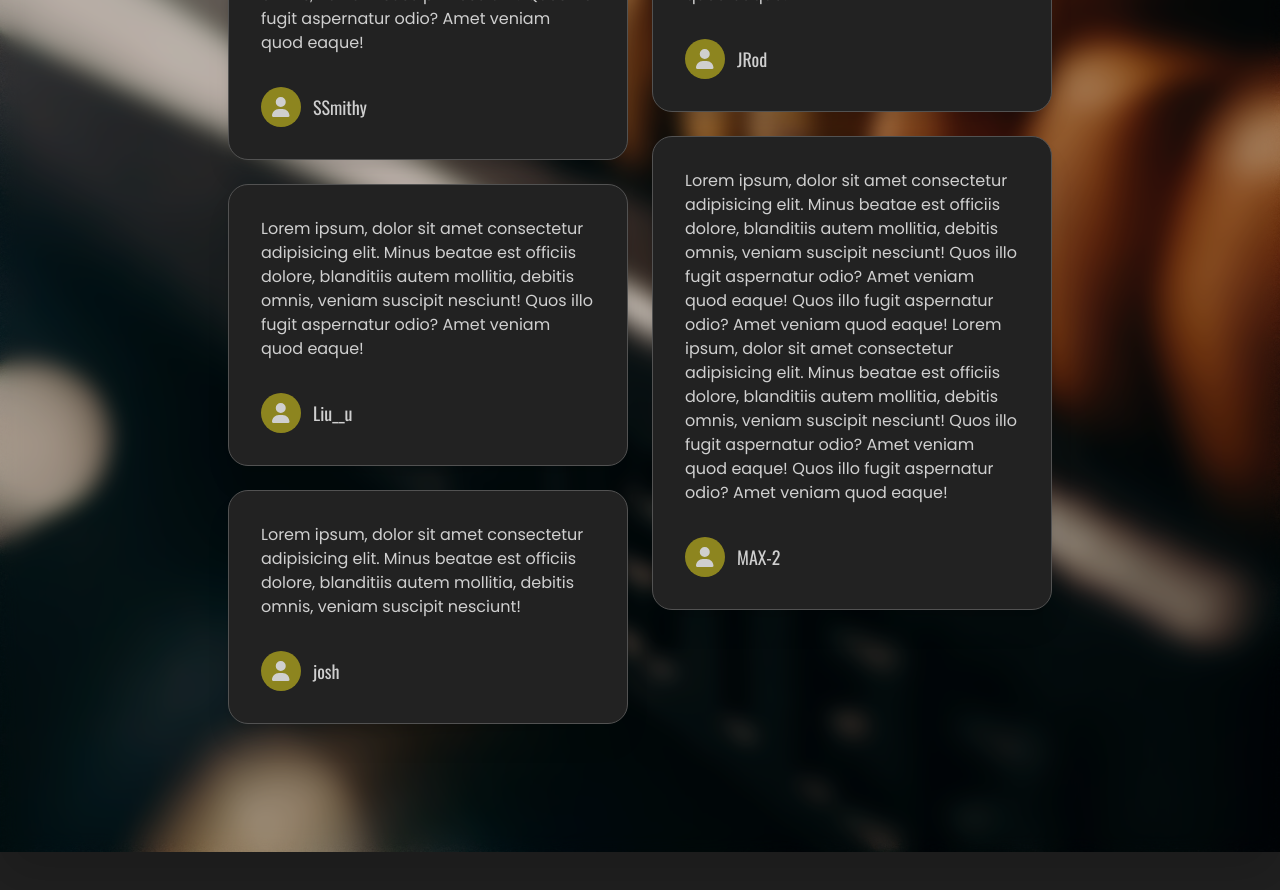
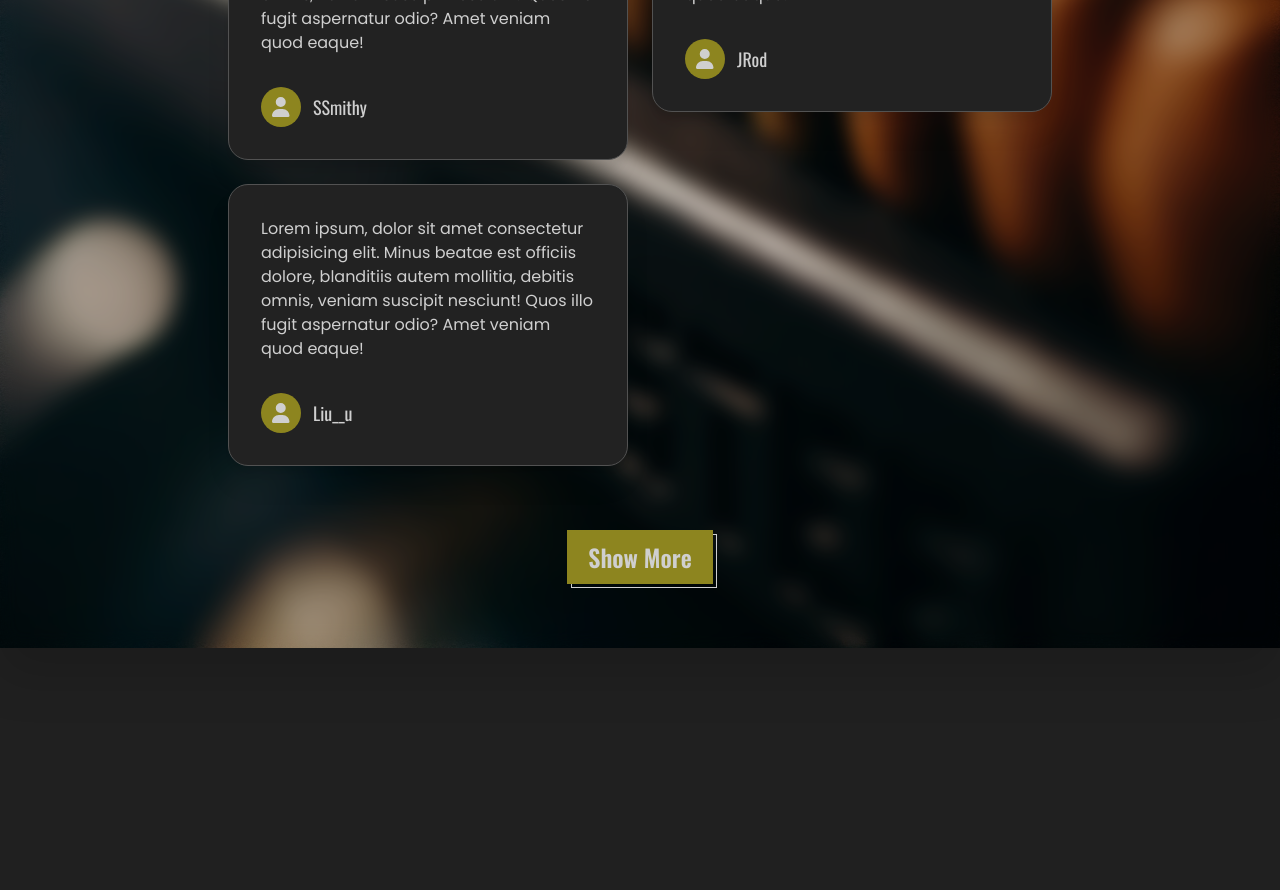
Before and after one commit to TLNRB/kxYorkville, a Vue app in the folder kxYorkville/: page / in a window 1280 px wide. Shown: the part 4600-5490 px from the top of the page. After the commit the page ends 5312 px from the top, so only its background shows below. Built offline with nearby package versions, Linux system fonts and the light colour scheme.

Commit message:
reviews display based on column

```diff
--- a/kxYorkville/src/components/HomePage/Reviews/Reviews.vue
+++ b/kxYorkville/src/components/HomePage/Reviews/Reviews.vue
@@ -1,25 +1,103 @@
 <script setup>
+import { ref } from 'vue'
 /* ----- Import assets ----- */
 import Title from '../../UI/Title.vue'
+import Button from '../../UI/Button.vue'
 import Review from '../Reviews/Review.vue'
 import reviewsDB from '../../../data/reviewsDB.js'
 
 //Prop handling
-const { img, imgMobile, isMobile, isDesktopLarge } = defineProps([
+const { img, imgMobile, isMobile, isDesktopMedium, isDesktopLarge } = defineProps([
   'img',
   'imgMobile',
   'isMobile',
+  'isDesktopMedium',
   'isDesktopLarge'
 ])
 const bgImg = `background-image: url('${img}')`
 const bgImgMobile = `background-image: url('${imgMobile}')`
 
 /* ---------- Filtering reviews based on column value ---------- */
+let reviewsToShowSmall = ref(reviewsDB.length > 5 ? 5 : reviewsDB.length)
+let reviewsToShowLarge = ref(reviewsDB.length > 8 ? 8 : reviewsDB.length)
+let reviewDefaultState = ref(true)
+
+const seeMoreReviews = () => {
+  if (isDesktopLarge) {
+    if (reviewsDB.length == reviewsToShowLarge.value) {
+      return
+    } else if (reviewsDB.length > reviewsToShowLarge.value + 5) {
+      reviewsToShowLarge.value += 5
+      reviewFilterThree(1)
+      reviewFilterThree(2)
+      reviewFilterThree(3)
+      reviewDefaultState.value = false
+    } else {
+      reviewsToShowLarge.value += reviewsDB.length - reviewsToShowLarge.value
+      reviewFilterThree(1)
+      reviewFilterThree(2)
+      reviewFilterThree(3)
+      reviewDefaultState.value = false
+    }
+  } else if (isDesktopMedium) {
+    if (reviewsDB.length == reviewsToShowSmall.value) {
+      return
+    } else if (reviewsDB.length > reviewsToShowSmall.value + 5) {
+      reviewsToShowSmall.value += 5
+      reviewFilterTwo(1)
+      reviewFilterTwo(2)
+      reviewDefaultState.value = false
+    } else {
+      reviewsToShowSmall.value += reviewsDB.length - reviewsToShowSmall.value
+      reviewFilterTwo(1)
+      reviewFilterTwo(2)
+      reviewDefaultState.value = false
+    }
+  } else {
+    if (reviewsDB.length == reviewsToShowSmall.value) {
+      return
+    } else if (reviewsDB.length > reviewsToShowSmall.value + 5) {
+      reviewsToShowSmall.value += 5
+      reviewFilterOne()
+      reviewDefaultState.value = false
+    } else {
+      reviewsToShowSmall.value += reviewsDB.length - reviewsToShowSmall.value
+      reviewFilterOne()
+      reviewDefaultState.value = false
+    }
+  }
+}
+
+const hideMoreReviews = () => {
+  if (isDesktopLarge) {
+    reviewsToShowLarge.value = 8
+    reviewFilterThree(1)
+    reviewFilterThree(2)
+    reviewFilterThree(3)
+  } else if (isDesktopMedium) {
+    reviewsToShowSmall.value = 5
+    reviewFilterTwo(1)
+    reviewFilterTwo(2)
+  } else {
+    reviewsToShowSmall.value = 5
+    reviewFilterOne()
+  }
+  reviewDefaultState.value = true
+}
+
 const reviewFilterThree = (colNum) => {
-  return reviewsDB.filter((_, index) => index % 3 === colNum - 1)
+  const tempArray = reviewsDB.slice(0, reviewsToShowLarge.value)
+  return tempArray.filter((_, index) => index % 3 === colNum - 1)
 }
+
 const reviewFilterTwo = (colNum) => {
-  return reviewsDB.filter((_, index) => index % 2 === colNum - 1)
+  const tempArray = reviewsDB.slice(0, reviewsToShowSmall.value)
+  return tempArray.filter((_, index) => index % 2 === colNum - 1)
+}
+
+const reviewFilterOne = () => {
+  const tempArray = reviewsDB.slice(0, reviewsToShowSmall.value)
+  return tempArray
 }
 </script>
 
@@ -32,9 +110,10 @@ const reviewFilterTwo = (colNum) => {
       class="absolute left-0 top-0 right-0 bottom-0 backdrop-blur-[6px] z-[-1] sm:backdrop-blur-[8px] lg:backdrop-blur-[10px]"
     ></div>
     <Title content="testimonials" />
+    <!-- SETUP - Column 2 -->
     <div
-      v-if="!isDesktopLarge"
-      class="flex flex-col justify-center items-center gap-[1.5rem] my-[4rem] lg:items-start lg:flex-row"
+      v-if="isDesktopMedium"
+      class="flex flex-row justify-center items-start gap-[1.5rem] my-[4rem]"
     >
       <!-- Column 1 -->
       <div class="flex flex-col gap-[1.5rem]">
@@ -55,7 +134,11 @@ const reviewFilterTwo = (colNum) => {
         />
       </div>
     </div>
-    <div v-else class="flex justify-center gap-[1.5rem] my-[4rem] xxxxl:gap-[1.75rem]">
+    <!-- SETUP - Column 3 -->
+    <div
+      v-else-if="isDesktopLarge"
+      class="flex justify-center gap-[1.5rem] my-[4rem] xxxxl:gap-[1.75rem]"
+    >
       <!-- Column 1 -->
       <div class="flex flex-col gap-[1.5rem] xxxxl:gap-[1.75rem]">
         <Review
@@ -84,6 +167,21 @@ const reviewFilterTwo = (colNum) => {
         />
       </div>
     </div>
+    <!-- SETUP - Column 1 -->
+    <div v-else class="flex justify-center items-center my-[4rem]">
+      <div class="flex flex-col gap-[1.5rem]">
+        <Review
+          v-for="review in reviewFilterOne()"
+          :key="review.id"
+          :text="review.text"
+          :username="review.username"
+        />
+      </div>
+    </div>
+    <div class="flex flex-wrap justify-center gap-[1.5rem] xs:gap-[2rem]">
+      <Button content="Show More" @click="seeMoreReviews" />
+      <Button v-if="!reviewDefaultState" content="Hide" @click="hideMoreReviews" />
+    </div>
   </section>
 </template>
 
--- a/kxYorkville/src/views/HomeView.vue
+++ b/kxYorkville/src/views/HomeView.vue
@@ -17,13 +17,15 @@ import ring from '../assets/images/ring.jpg'
 import coachesDB from '../data/coachesDB.js'
 
 //Checking if the screen size is mobile
-const isMobile = ref(false)
-const isDesktopLarge = ref(false)
+const isMobile = ref(window.innerWidth < 560 ? true : false)
+const isDesktopMedium = ref(window.innerWidth >= 1060 && window.innerWidth < 1440 ? true : false)
+const isDesktopLarge = ref(window.innerWidth >= 1440 ? true : false)
 
 //Resize handling
 function handleResize() {
-  isMobile.value = window.innerWidth < 560
-  isDesktopLarge.value = window.innerWidth > 1440
+  isMobile.value = window.innerWidth < 560 ? true : false
+  isDesktopMedium.value = window.innerWidth >= 1060 && window.innerWidth < 1440 ? true : false
+  isDesktopLarge.value = window.innerWidth > 1440 ? true : false
 }
 
 // Add resize event listener when component is mounted
@@ -46,6 +48,7 @@ onUnmounted(() => {
     :img="smallDumbbell"
     :imgMobile="ring"
     :isMobile="isMobile"
+    :isDesktopMedium="isDesktopMedium"
     :isDesktopLarge="isDesktopLarge"
   />
 </template>
```
